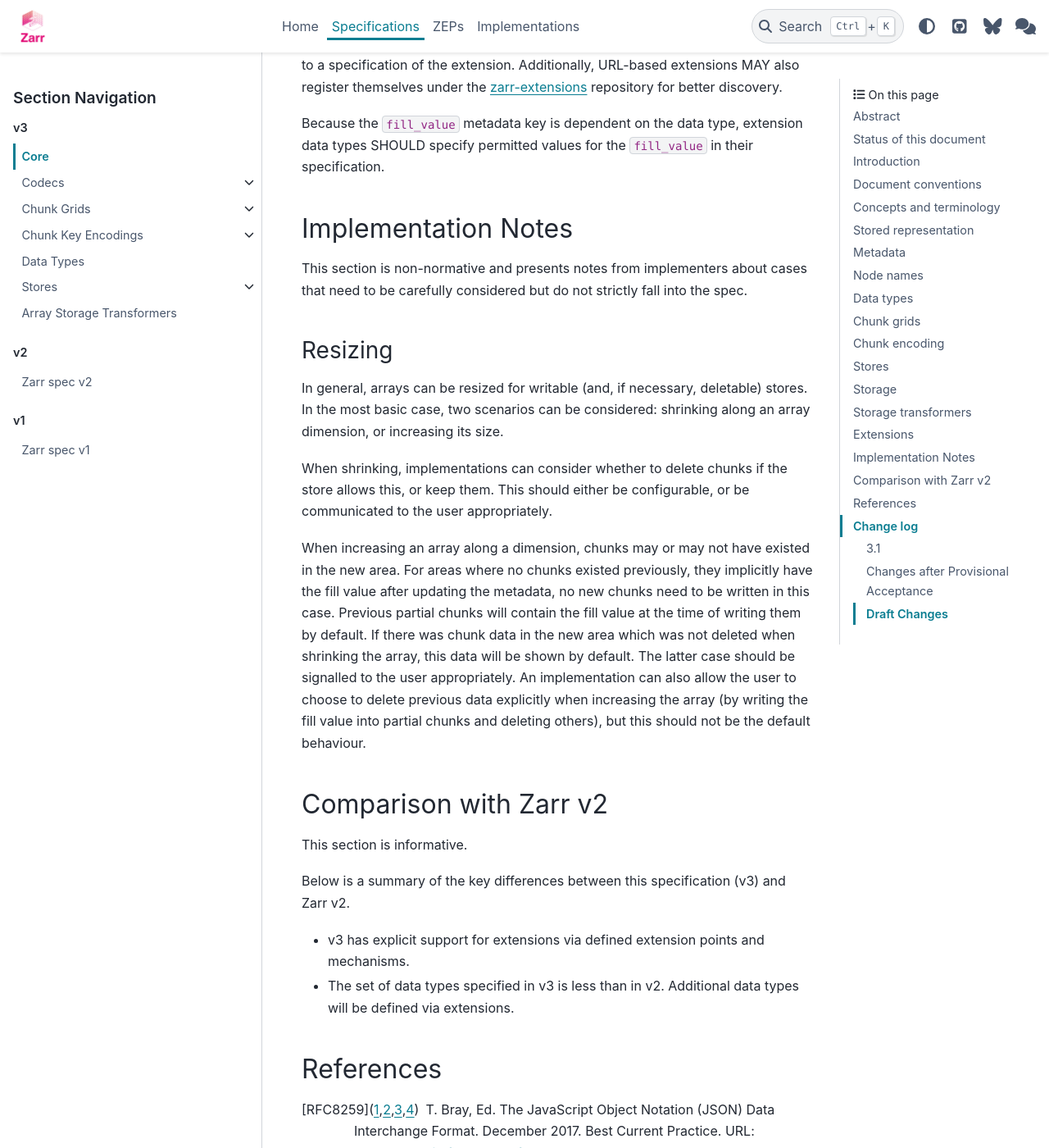
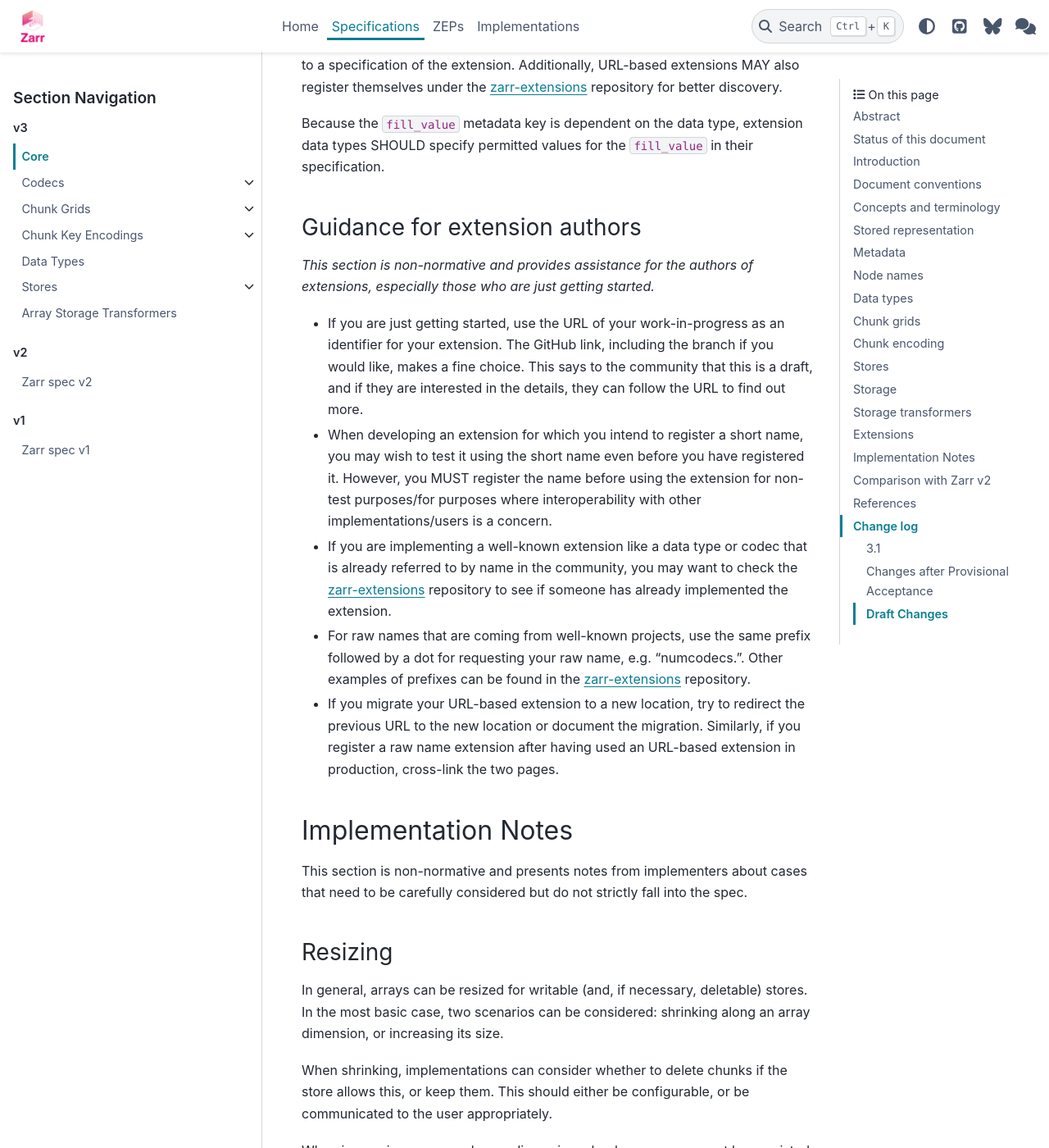
Before and after one commit to zarr-developers/zarr-specs, a Sphinx documentation site: the page built from docs/v3/core/index.rst, in a window 1280 px wide and 1400 px high, scrolled down 37194 px. Shown: the whole window at 82% size. Built offline with Sphinx 7.4.7 and the PyData theme 0.15.4, drawn with Linux system fonts in a browser that asks for light colours.

Commit message:
Add author guidance

```diff
--- a/docs/v3/core/index.rst
+++ b/docs/v3/core/index.rst
@@ -1653,12 +1653,45 @@ Because the ``fill_value`` metadata key is dependent on the data type,
 extension data types SHOULD specify permitted values for the ``fill_value`` in
 their specification.
 
+
+.. _extension-guidance:
+
+Guidance for extension authors
+------------------------------
+
+*This section is non-normative and provides assistance for the authors of
+extensions, especially those who are just getting started.*
+
+* If you are just getting started, use the URL of your work-in-progress as an
+  identifier for your extension. The GitHub link, including the branch if you
+  would like, makes a fine choice. This says to the community that this is a
+  draft, and if they are interested in the details, they can follow the URL to
+  find out more.
+
+* When developing an extension for which you intend to register a short name,
+  you may wish to test it using the short name even before you have registered
+  it. However, you MUST register the name before using the extension for
+  non-test purposes/for purposes where interoperability with other
+  implementations/users is a concern.
+
+* If you are implementing a well-known extension like a data type or codec that
+  is already referred to by name in the community, you may want to check the `zarr-extensions`_
+  repository to see if someone has already implemented the extension.
+
+* For raw names that are coming from well-known projects, use the same prefix followed
+  by a dot for requesting your raw name, e.g. "numcodecs.". Other examples of prefixes can
+  be found in the `zarr-extensions`_ repository.
+
+* If you migrate your URL-based extension to a new location, try to redirect the
+  previous URL to the new location or document the migration. Similarly, if you
+  register a raw name extension after having used an URL-based extension in production,
+  cross-link the two pages.
+
 Implementation Notes
 ====================
 
 This section is non-normative and presents notes from implementers about cases
 that need to be carefully considered but do not strictly fall into the spec.
-
 
 Resizing
 --------
```
